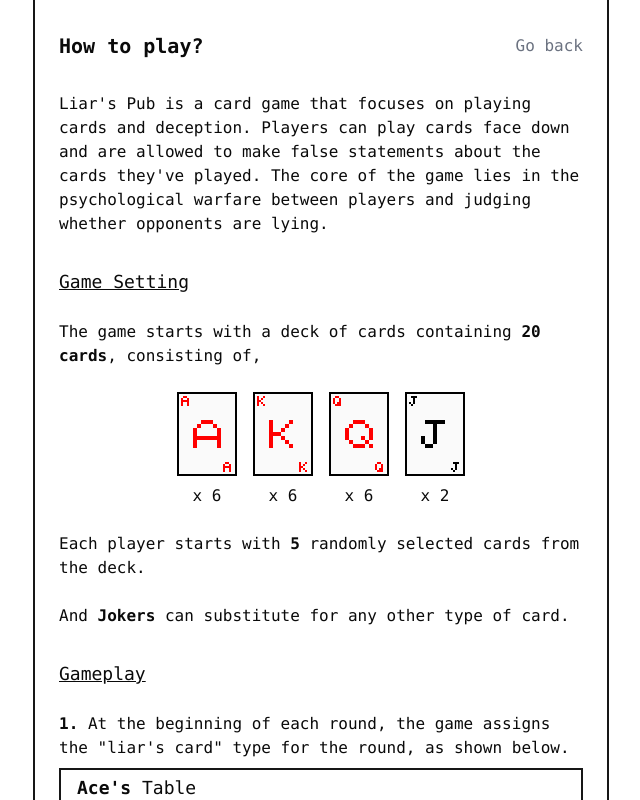
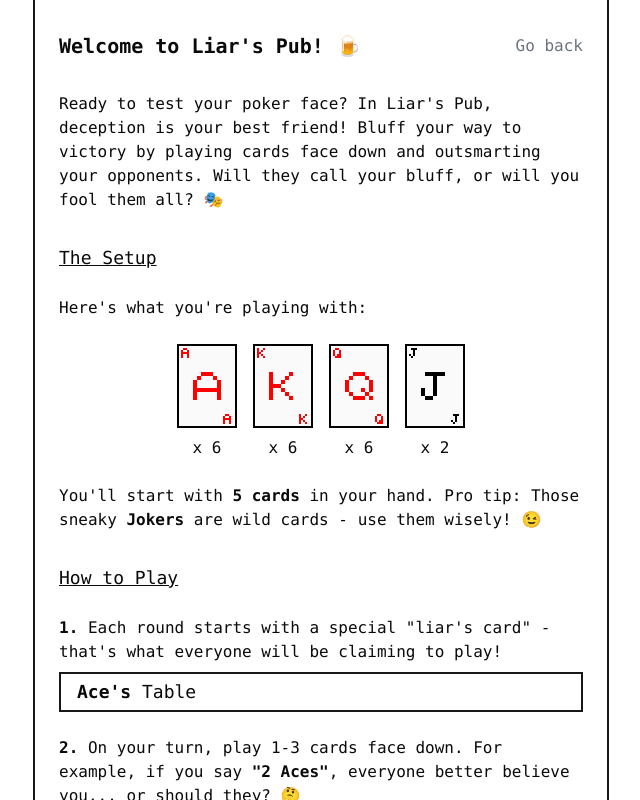
Before and after one commit to sayantank/liars-pub, a Next.js app: page /rules in a window 1280 px wide. Shown: the whole page, without its empty margins (319-959 px from the left). Built offline with nearby package versions, Linux system fonts and the light colour scheme.

Commit message:
nit: new rules

```diff
--- a/app/rules/page.tsx
+++ b/app/rules/page.tsx
@@ -12,7 +12,7 @@ export default function RulesPage() {
 	return (
 		<div className="h-full flex flex-col space-y-8 px-4 sm:px-6 py-10 sm:py-8 overflow-y-auto no-scrollbar">
 			<div className="flex w-full items-center justify-between">
-				<h1 className="text-xl font-bold">How to play?</h1>
+				<h1 className="text-xl font-bold">Welcome to Liar's Pub! 🍺</h1>
 				<button
 					type="button"
 					className="hover:underline text-gray-500"
@@ -22,19 +22,15 @@ export default function RulesPage() {
 				</button>
 			</div>
 			<p>
-				Liar's Pub is a card game that focuses on playing cards and deception.
-				Players can play cards face down and are allowed to make false
-				statements about the cards they've played. The core of the game lies in
-				the psychological warfare between players and judging whether opponents
-				are lying.
+				Ready to test your poker face? In Liar's Pub, deception is your best
+				friend! Bluff your way to victory by playing cards face down and
+				outsmarting your opponents. Will they call your bluff, or will you fool
+				them all? 🎭
 			</p>
 			<div className="space-y-6">
-				<h2 className="text-lg font-medium underline">Game Setting</h2>
+				<h2 className="text-lg font-medium underline">The Setup</h2>
 				<div>
-					<p>
-						The game starts with a deck of cards containing{" "}
-						<span className="font-semibold">20 cards</span>, consisting of,
-					</p>
+					<p>Here's what you're playing with:</p>
 					<div className="flex items-center space-x-4 justify-center my-6">
 						<div className="space-y-2 flex flex-col items-center">
 							<PixelCard height={84} width={60} type={CardType.Ace} />
@@ -53,24 +49,22 @@ export default function RulesPage() {
 							<p>x 2</p>
 						</div>
 					</div>
-					<p>
-						Each player starts with <span className="font-semibold">5</span>{" "}
-						randomly selected cards from the deck.
+					<p className="mt-4">
+						You'll start with <span className="font-semibold">5 cards</span> in
+						your hand. Pro tip: Those sneaky{" "}
+						<span className="font-semibold">Jokers</span> are wild cards - use
+						them wisely! 😉
 					</p>
 				</div>
-				<p>
-					And <span className="font-semibold">Jokers</span> can substitute for
-					any other type of card.
-				</p>
 			</div>
 			<div className="space-y-6">
-				<h2 className="text-lg font-medium underline">Gameplay</h2>
+				<h2 className="text-lg font-medium underline">How to Play</h2>
 
 				<div className="space-y-2">
 					<p>
-						<span className="font-semibold">1.</span> At the beginning of each
-						round, the game assigns the "liar's card" type for the round, as
-						shown below.
+						<span className="font-semibold">1.</span> Each round starts with a
+						special "liar's card" - that's what everyone will be claiming to
+						play!
 					</p>
 					<div className="h-8 sm:h-10 border-2 border-primary flex items-center justify-between px-4">
 						<h1 className="text-sm sm:text-lg">
@@ -80,40 +74,27 @@ export default function RulesPage() {
 				</div>
 
 				<p>
-					<span className="font-semibold">2.</span> Players take turns playing
-					cards, 1-3 cards each time. For example, throw out{" "}
-					<span className="font-semibold">2 cards</span> means the player claims
-					to have played <span className="font-semibold">2 Aces</span>
+					<span className="font-semibold">2.</span> On your turn, play 1-3 cards
+					face down. For example, if you say{" "}
+					<span className="font-semibold">"2 Aces"</span>, everyone better
+					believe you... or should they? 🤔
 				</p>
 
 				<div className="space-y-2">
 					<p>
-						<span className="font-semibold">3.</span> The next player can choose
-						to do <span className="underline">one of two things</span>:
+						<span className="font-semibold">3.</span> When someone plays, you've
+						got two choices:
 					</p>
 					<ul className="list-disc pl-8 space-y-2">
-						<li>
-							Believe the previous player's statement and play their own cards
-						</li>
+						<li>Trust them (or pretend to!) and take your turn</li>
 						<div className="w-full flex items-center font-bold">OR</div>
 						<li>
-							Challenge the previous player's play (Call Liar!), indicating "I
-							don't believe you just played{" "}
-							<span className="font-semibold">2 Aces</span>". Then the system
-							reveals the pile to verify.
+							Shout "LIAR!" and call their bluff! 🎯
 							<ul className="list-disc pl-8 space-y-2 mt-2">
+								<li>Caught them lying? They face the death roulette! 💀</li>
 								<li>
-									If the previous player didn't play 2 cards (e.g.,{" "}
-									<span className="font-semibold">0 Aces</span>), the challenge
-									is successful, and the previous player undergoes the{" "}
-									<span className="underline">death roulette judgment</span>
-								</li>
-								<li>
-									If the previous player indeed played{" "}
-									<span className="font-semibold">2 Aces</span> (including
-									Jokers), the challenge fails, and the challenging player
-									undergoes the{" "}
-									<span className="underline">death roulette judgment</span>
+									Wrong accusation? Uh-oh, you're facing the roulette instead!
+									😱
 								</li>
 							</ul>
 						</li>
@@ -122,10 +103,9 @@ export default function RulesPage() {
 
 				<div className="space-y-2">
 					<p>
-						<span className="font-semibold">4.</span>{" "}
-						<span className="font-bold">Death roulette judgment</span> means
-						firing the gun at oneself. We simulate this by making the player
-						choose a number from 1 to the number of lives left.
+						<span className="font-semibold">4.</span> The{" "}
+						<span className="font-bold">Death Roulette</span> - Pick a number
+						and pray for luck! Choose wisely, your life depends on it... 🎲
 					</p>
 					<div className="border-2 border-primary flex items-center justify-evenly p-4">
 						{Array.from({ length: 6 }).map((_, index) => (
@@ -143,9 +123,9 @@ export default function RulesPage() {
 				</div>
 
 				<p>
-					<span className="font-semibold">5.</span> The game continues until
-					only one player remains, who becomes the winner!{" "}
-					<span className="text-xl">👑</span>
+					<span className="font-semibold">5.</span> Last player standing wins
+					the crown and eternal glory! 👑 Do you have what it takes to become
+					the ultimate Liar's Pub champion?
 				</p>
 			</div>
 		</div>
```
